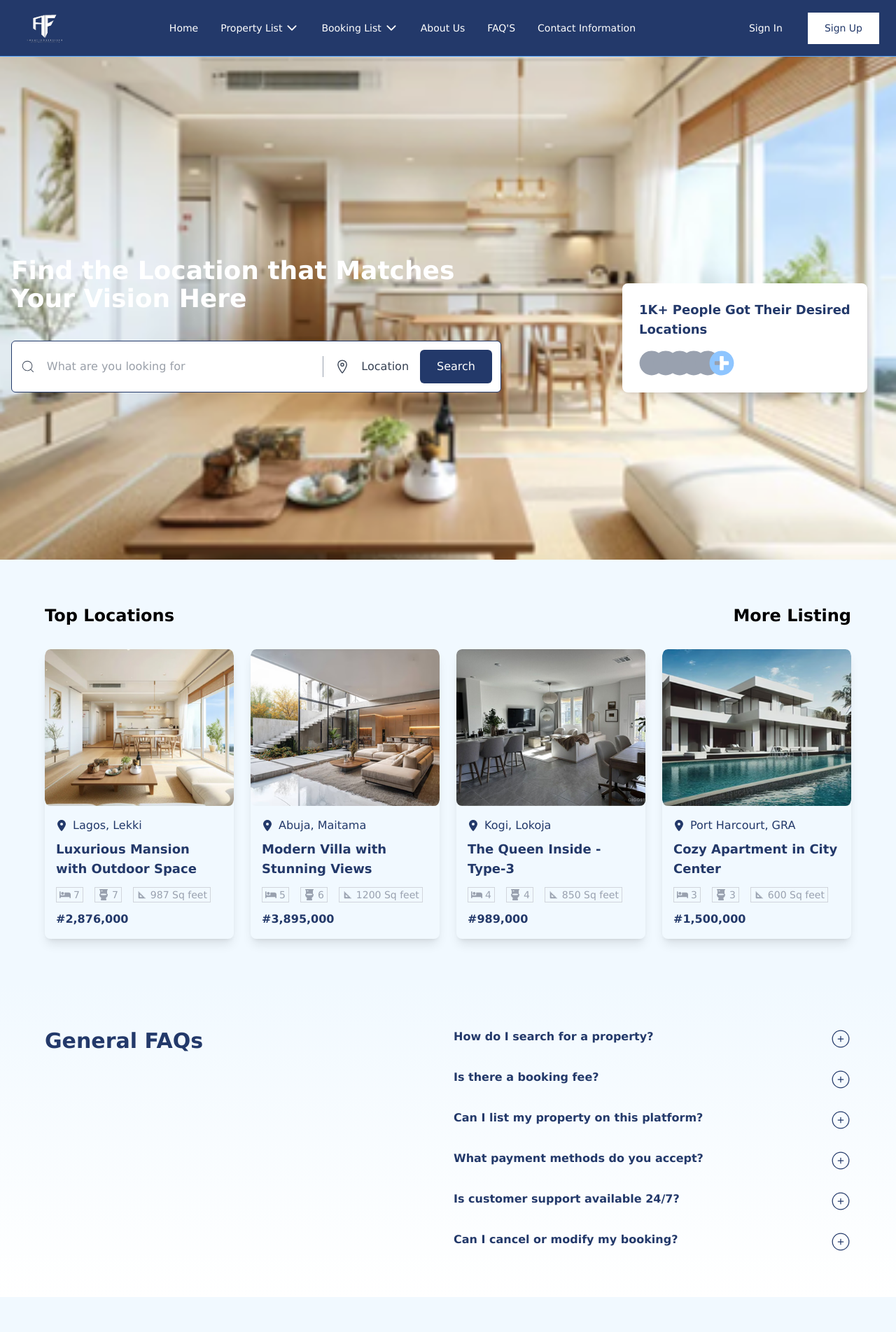
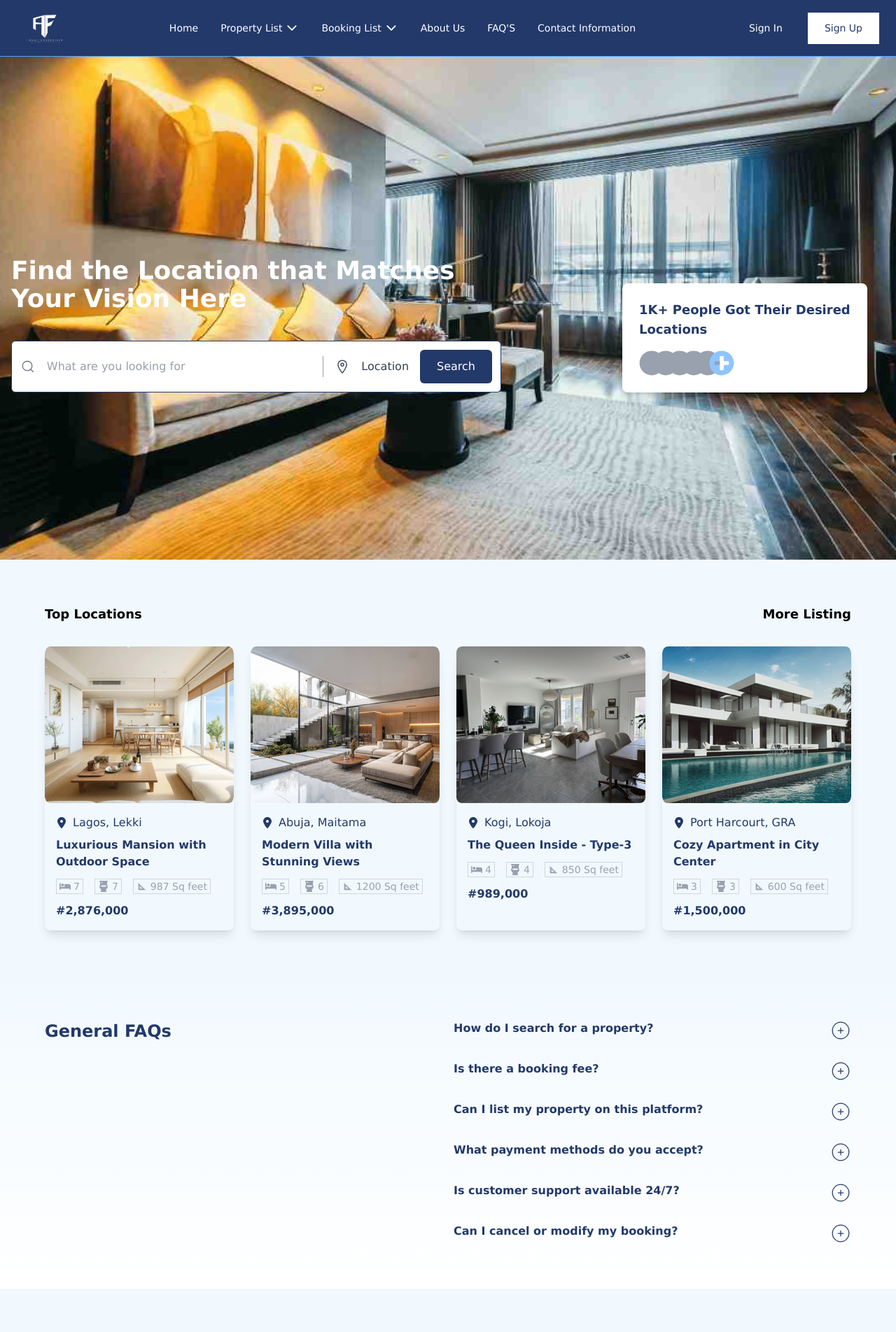
Before and after one commit to Empire688682/reimagined-system, a Next.js app: page /booking in a window 1280 px wide. Shown: the top 1904 px of the page at 70% size. Built offline with nearby package versions, Linux system fonts and the light colour scheme.

Commit message:
bookingHero

```diff
--- a/src/component/BookingFAQ/BookingFAQ.jsx
+++ b/src/component/BookingFAQ/BookingFAQ.jsx
@@ -30,7 +30,7 @@ const BookingFAQ = () => {
       {/* Content goes here */}
       <div className='grid grid-cols-1 md:grid-cols-2 justify-between gap-4'>
         <div className='text-[#23396A] text-center md:text-left md:w-[50%] w-full'>
-          <h1 className='text-2xl md:text-3xl font-bold'>General FAQs</h1>
+          <h1 className='text-2xl md:text-2xl font-bold'>General FAQs</h1>
         </div>
         {/* Questions and Answers */}
         <div className='text-[#23396A] w-full flex flex-col gap-7'>
--- a/src/component/BookingHero/BookingHero.jsx
+++ b/src/component/BookingHero/BookingHero.jsx
@@ -12,7 +12,7 @@ const BookingHero = () => {
             <Image
                 priority={true}
                 fill
-                src="/property-1.png"
+                src="/booking-hero-img.png"
                 alt="Hero Image"
                 className="absolute z-[-1] top-0 left-0 w-full h-full object-cover"
             />
--- /dev/null
+++ b/src/component/BookingModal/AddressModal.jsx
@@ -0,0 +1,11 @@
+import React from 'react';
+
+const AddressModal = () => {
+  return (
+    <div>
+
+    </div>
+  )
+}
+
+export default AddressModal
--- a/src/component/BookingTopLocation/BookingTopLocation.jsx
+++ b/src/component/BookingTopLocation/BookingTopLocation.jsx
@@ -15,8 +15,8 @@ const BookingTopLocation = () => {
     <section className='bg-[#F1F9FF] md:p-16 p-4'>
       {/* Section Header */}
       <div className='flex justify-between items-center'>
-        <p className='md:text-2xl text-1xl sm:text-1xl font-bold'>Top Locations</p>
-        <span className='md:text-2xl text-1xl cursor-pointer sm:text-1xl font-bold'>More Listing</span>
+        <p className='md:text-lg text-base sm:text-1xl font-bold'>Top Locations</p>
+        <span className='md:text-lg text-base cursor-pointer sm:text-1xl font-bold'>More Listing</span>
       </div>
 
       {/* Grid Layout for Property Listings */}
@@ -46,7 +46,7 @@ const BookingTopLocation = () => {
               </div>
 
               {/* Property Title */}
-              <h2 className="font-semibold md:text-lg text-1xl mb-2">{property.title}</h2>
+              <h2 className="font-semibold text-1xl mb-2">{property.title}</h2>
 
               {/* Property Details (Beds, Bathrooms, Size) */}
               <div className="flex items-center gap-4 my-3 text-gray-400">
--- a/src/component/Footer/Footer.jsx
+++ b/src/component/Footer/Footer.jsx
@@ -1,8 +1,11 @@
+"use client";
 import React from 'react';
 import Image from "next/image";
 import { FaInstagram, FaLinkedinIn, FaTwitter } from "react-icons/fa";
+import { useGlobalContext } from '../Context';
 
 const Footer = () => {
+  const {route} = useGlobalContext();
   return (
     <footer className="bg-[#23396A] md:bg-[#F1F9FF] md:p-16 text-white py-12 px-6">
       <div className="max-w-7xl md:bg-[#23396A] md:rounded-2xl md:p-8 mx-auto grid grid-cols-1 md:grid-cols-2 lg:grid-cols-4 gap-8">
@@ -23,10 +26,10 @@ const Footer = () => {
         <div className="flex flex-col justify-center md:justify-start items-center text-center md:text-start md:items-start">
           <h3 className="text-[15px] font-semibold mb-3">Main Pages</h3>
           <ul className="space-y-2 text-gray-300 text-sm">
-            <li className="cursor-pointer hover:text-white transition">Home</li>
-            <li className="cursor-pointer hover:text-white transition">Contact</li>
-            <li className="cursor-pointer hover:text-white transition">About</li>
-            <li className="cursor-pointer hover:text-white transition">How It Works</li>
+            <li className="cursor-pointer hover:text-white transition" onClick={()=>route.push("/")}>Home</li>
+            <li className="cursor-pointer hover:text-white transition" onClick={()=>route.push("/")}>Contact</li>
+            <li className="cursor-pointer hover:text-white transition" onClick={()=>route.push("/")}>About</li>
+            <li className="cursor-pointer hover:text-white transition" onClick={()=>route.push("/")}>How It Works</li>
           </ul>
         </div>
 
```
Also changed, not shown: public/booking-hero-img.png (added).
